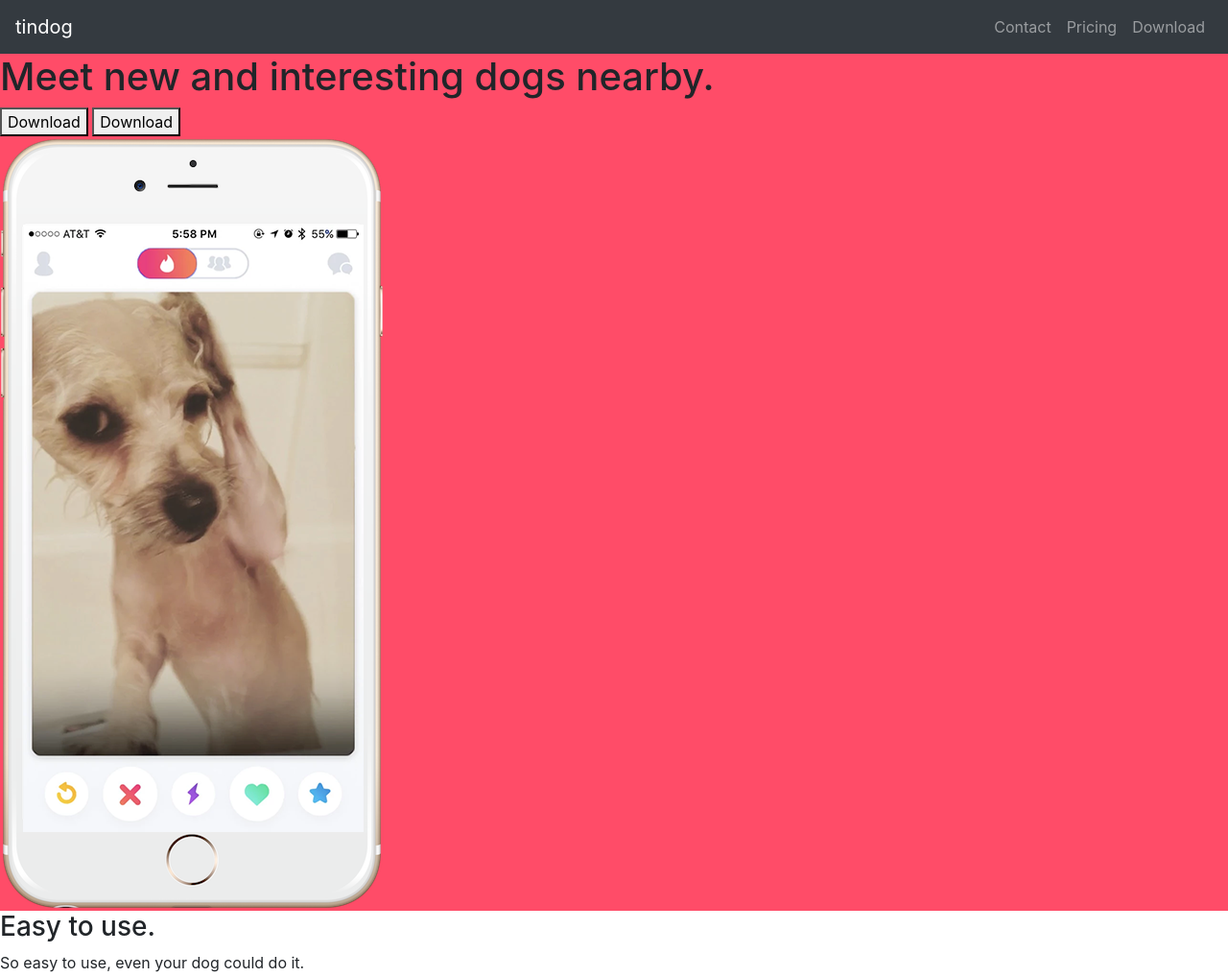
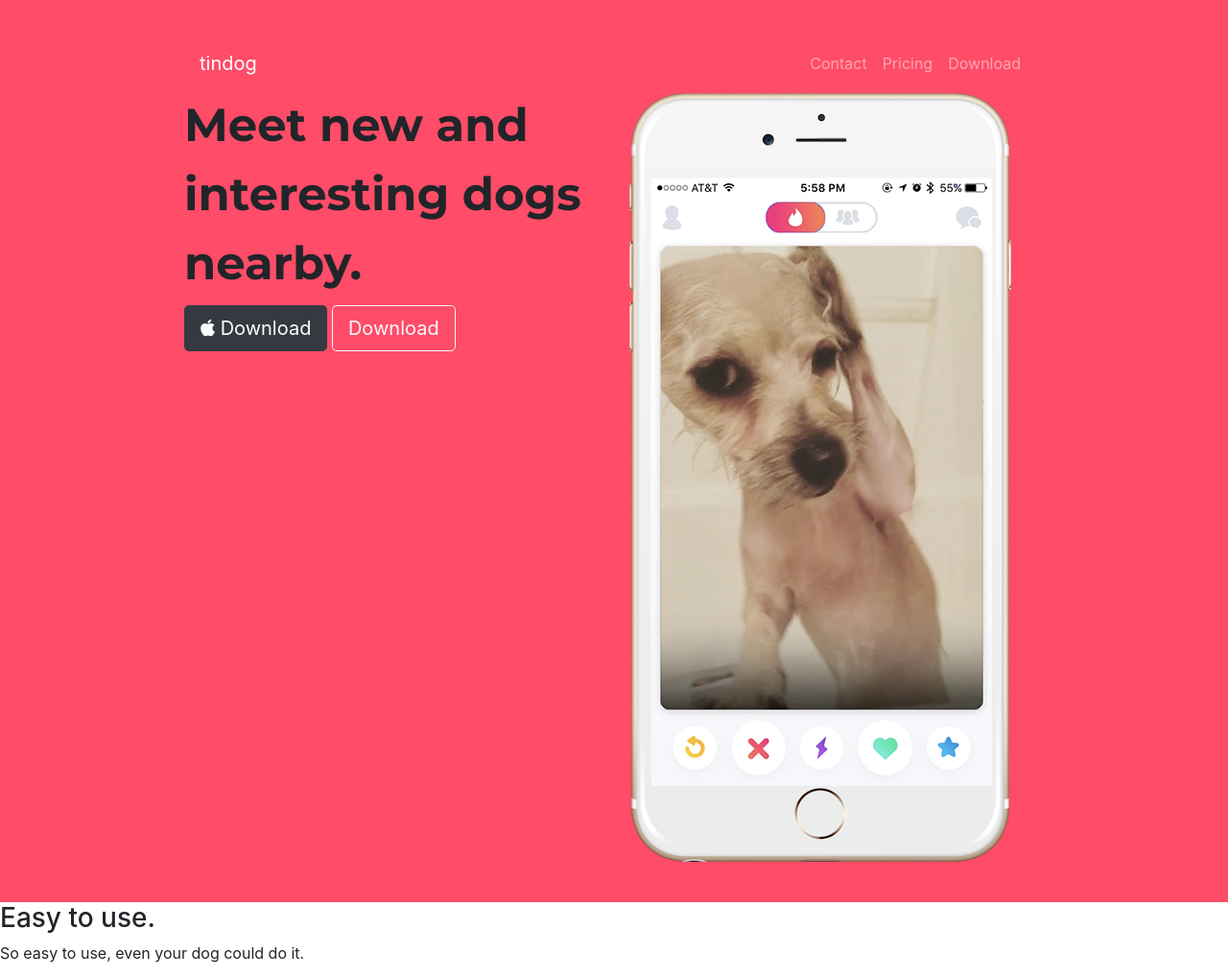
Before and after one commit to sboulom/tindog, a plain HTML site: page index.html in a window 1280 px wide. Shown: the top 1018 px of the page at 96% size. Drawn offline with nearby package versions, Linux system fonts and the light colour scheme.

Commit message:
added font awesome and google fonts

```diff
--- a/css/styles.css
+++ b/css/styles.css
@@ -1,3 +1,13 @@
 #title {
     background-color: #ff4c68;
 }
+
+.container-fluid{
+    padding: 3% 15%;
+}
+
+h1 {
+    font-family: 'Montserrat', sans-serif;
+    font-size: 3rem;
+    line-height: 1.5;
+}
--- a/index.html
+++ b/index.html
@@ -4,19 +4,29 @@
 <head>
   <meta charset="utf-8">
   <title>TinDog</title>
+  <!-- google fonts -->
+  <link href="https://fonts.googleapis.com/css2?family=Montserrat:wght@700;900&family=Ubuntu:wght@300&display=swap" rel="stylesheet">
+
+  <!-- bootstrap and CSS style sheets -->
   <link rel="stylesheet" href="https://stackpath.bootstrapcdn.com/bootstrap/4.5.2/css/bootstrap.min.css" integrity="sha384-JcKb8q3iqJ61gNV9KGb8thSsNjpSL0n8PARn9HuZOnIxN0hoP+VmmDGMN5t9UJ0Z" crossorigin="anonymous">
   <link rel="stylesheet" href="css/styles.css">
+
+  <!-- font awesome -->
+  <script src="https://kit.fontawesome.com/314044026f.js" crossorigin="anonymous"></script>
+
+  <!-- bootstrap jquery  -->
   <script src="https://code.jquery.com/jquery-3.5.1.slim.min.js" integrity="sha384-DfXdz2htPH0lsSSs5nCTpuj/zy4C+OGpamoFVy38MVBnE+IbbVYUew+OrCXaRkfj" crossorigin="anonymous"></script>
   <script src="https://cdn.jsdelivr.net/npm/popper.js@1.16.1/dist/umd/popper.min.js" integrity="sha384-9/reFTGAW83EW2RDu2S0VKaIzap3H66lZH81PoYlFhbGU+6BZp6G7niu735Sk7lN" crossorigin="anonymous"></script>
   <script src="https://stackpath.bootstrapcdn.com/bootstrap/4.5.2/js/bootstrap.min.js" integrity="sha384-B4gt1jrGC7Jh4AgTPSdUtOBvfO8shuf57BaghqFfPlYxofvL8/KUEfYiJOMMV+rV" crossorigin="anonymous"></script>
+
 </head>
 
 <body>
 
   <section id="title">
-
+    <div class="container-fluid">
     <!-- Nav Bar -->
-    <nav class="navbar navbar-expand-lg navbar-dark bg-dark">
+    <nav class="navbar navbar-expand-lg navbar-dark">
       <a class="navbar-brand" href="#">tindog</a>
       <button class="navbar-toggler" type="button" data-toggle="collapse" data-target="#navbarSupportedContent" aria-controls="navbarSupportedContent" aria-expanded="false" aria-label="Toggle navigation">
         <span class="navbar-toggler-icon"></span>
@@ -41,16 +51,16 @@
     <!-- Title -->
 
    <div class="row">
-     <div class="col">
+     <div class="col-lg-6">
       <h1>Meet new and interesting dogs nearby.</h1>
-      <button type="button">Download</button>
-      <button type="button">Download</button>
+      <button type="button" class="btn btn-dark btn-lg"><i class="fab fa-apple"></i> Download</button>
+      <button type="button" class="btn btn-outline-light btn-lg">Download</button>
      </div>
-    </div>
-    <div>
+
+    <div class="col-lg-6">
       <img src="images/iphone6.png" alt="iphone-mockup">
     </div>
-
+    </div>
   </section>
 
 
```
